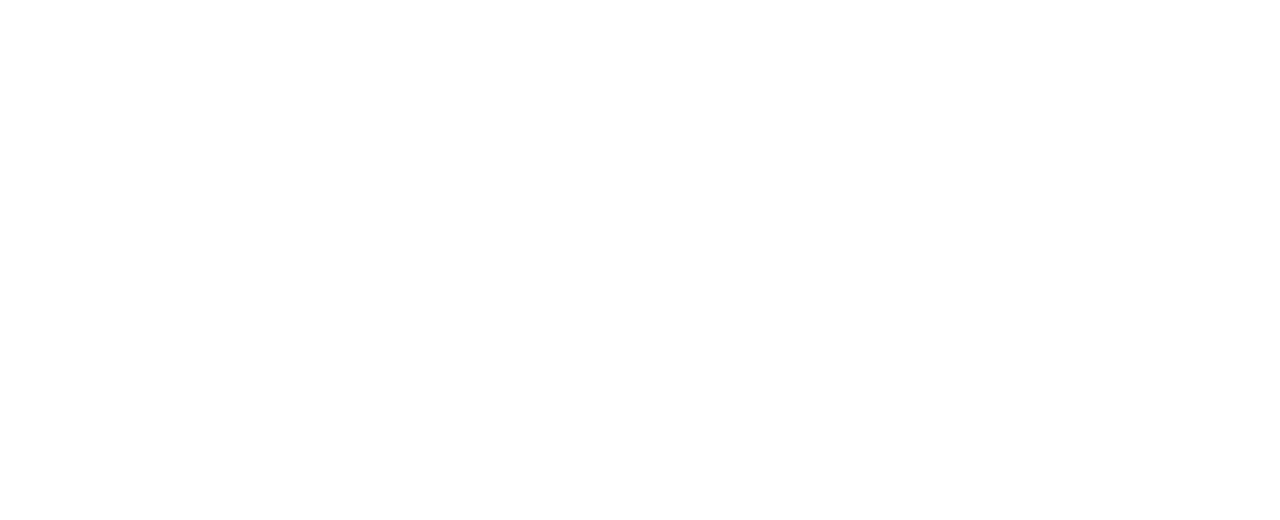
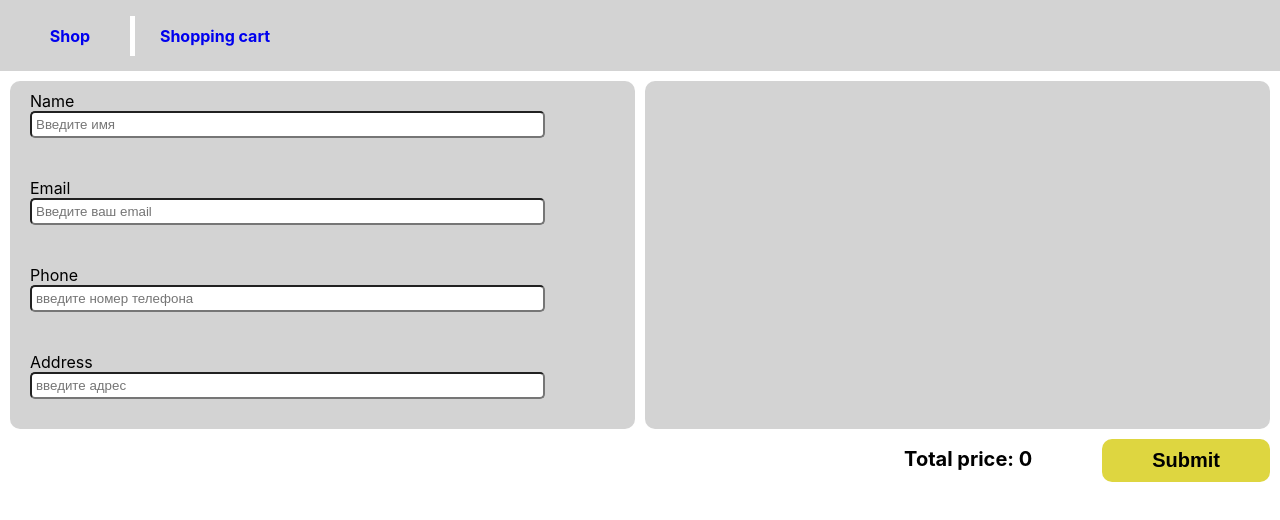
Before and after one commit to Stas9909/new-delivery-app, a React (Create React App) app: page /new-delivery-app/cart in a window 1280 px wide. Before the commit this address had no page. Shown: the top 520 px of the page. Built offline with nearby package versions, Linux system fonts and the light colour scheme.

Commit message:
fixes routes

```diff
--- a/src/App.js
+++ b/src/App.js
@@ -10,11 +10,11 @@
     return (
         <>
             <Routes>
-                <Route path='/' element={<Wrapper />}>
-                    <Route path='/' element={<ShopPage />}>
-                        <Route path="shop/:id/" element={<ShopDishesPage />} />
+                <Route path='/new-delivery-app/' element={<Wrapper />}>
+                    <Route path='/new-delivery-app/' element={<ShopPage />}>
+                        <Route path="/new-delivery-app/shop/:id/" element={<ShopDishesPage />} />
                     </Route>
-                    <Route path='cart' element={<ShoppingCartPage />} />
+                    <Route path='/new-delivery-app/cart' element={<ShoppingCartPage />} />
                 </Route>
             </Routes>
         </>
--- a/src/components/FoodList/FoodList.jsx
+++ b/src/components/FoodList/FoodList.jsx
@@ -24,7 +24,7 @@
         data.map(item => (
           <li className="cartContainer" key={item.id}>
             <div className="imageContainer">
-              <img className="image" src={item.image} alt={data.name} />
+              <img className="image" src={`/new-delivery-app${item.image}`} alt={data.name} />
               <h2 className="dishName">{item.name}</h2>
               <p className="dishDescription">{item.description}</p>
             </div>
--- a/src/components/Header/Header.jsx
+++ b/src/components/Header/Header.jsx
@@ -6,10 +6,10 @@
   return (
     <header>
       <div className="navBlockFirst">
-        <NavLink className="link" to='/'>Shop</NavLink>
+        <NavLink className="link" to='/new-delivery-app/'>Shop</NavLink>
       </div>
       <div className="navBlockSecond">
-        <NavLink className="link" to='cart'>Shopping cart</NavLink>
+        <NavLink className="link" to='/new-delivery-app/cart'>Shopping cart</NavLink>
       </div>
     </header>
   )
--- a/src/pages/ShopPage/ShopPage.jsx
+++ b/src/pages/ShopPage/ShopPage.jsx
@@ -1,6 +1,5 @@
 import React from "react";
 import './ShopPage.css'
-// import axios from "axios";
 import { useState, useEffect } from "react";
 import { NavLink, useLocation } from "react-router-dom";
 import { Outlet } from "react-router-dom";
@@ -9,16 +8,9 @@
   const [lists, setLists] = useState([])
 
   useEffect(() => {
-    // axios.get('/api/mongoConnection')
     fetch('https://my-database-62848-default-rtdb.firebaseio.com/shop-goods.json')
       .then(res => res.json())
       .then(data => {
-        // const key = [];
-        // for (let key in data) {
-        //   arr.push({
-        //     key, id: key
-        //   })
-        // }
         const key = Object.keys(data).map(key => {
           return {
             key,
@@ -30,18 +22,12 @@
       .catch(error => console.log(error))
   }, [])
 
-  // useEffect(() => {
-  //   axios.get('../../../data.json')
-  //     .then(res => setLists(res.data))
-  //     .catch(error => console.log(error))
-  // }, [])
-
   return (
     <div className="shopPage">
       <ul className="shopPageUl">
         <h4>Shops:</h4>
         {lists.map(list => <li className="ShopsList" key={list.id}>
-          <NavLink className="link" to={`/shop/${list.id}`}>
+          <NavLink className="link" to={`/new-delivery-app/shop/${list.id}`}>
             <p className="shopTextName">{list.key}</p>
           </NavLink></li>)}
       </ul>
--- a/src/pages/ShoppingCartPage/ShoppingCartPage.jsx
+++ b/src/pages/ShoppingCartPage/ShoppingCartPage.jsx
@@ -179,7 +179,7 @@
                     {cartData.map(item => (
                       <div className="orederedDish" key={item.id}>
                         <div className="divForImage">
-                          <img className="dishImage" src={item.image} alt={item.name} />
+                          <img className="dishImage" src={`/new-delivery-app${item.image}`} alt={item.name} />
                         </div>
                         <div className="infoAndHandling">
                           <div className="currentInfo">
```
